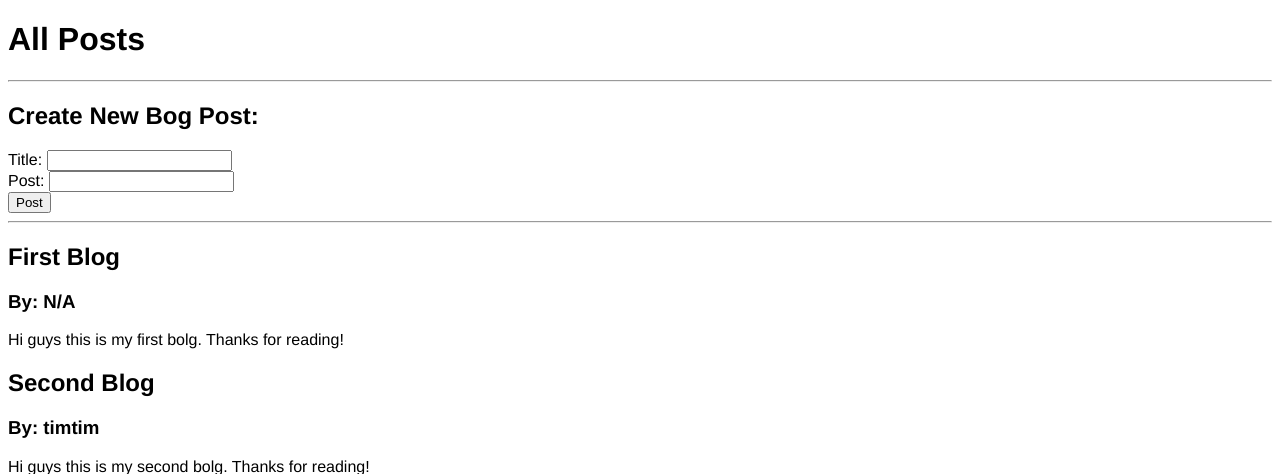
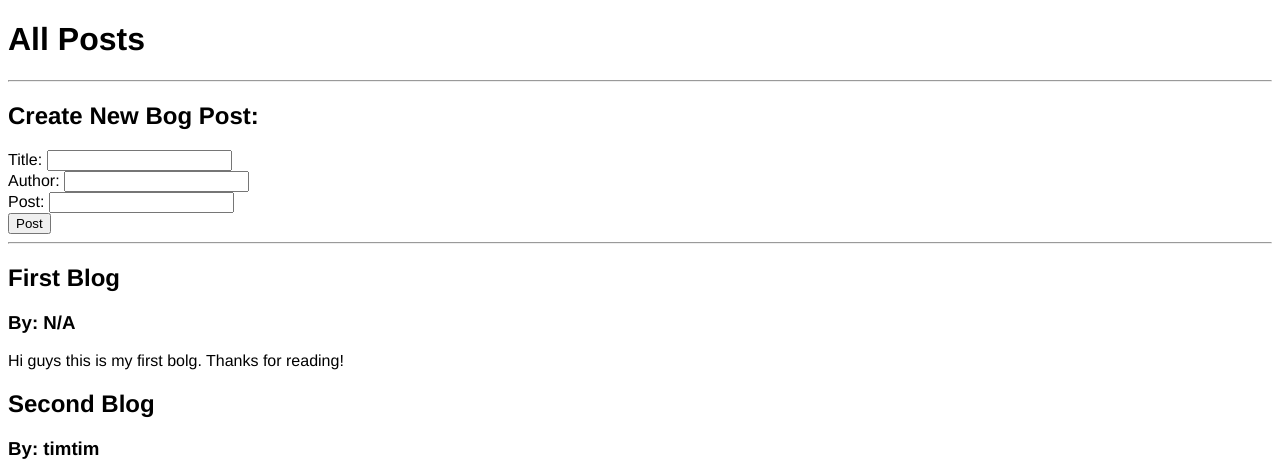
Before and after one commit to SinghHimadri/LearnFlask_BlogPost, a Flask app: page /posts in a window 1280 px wide. Shown: the top 474 px of the page. Run offline with Flask 2, Linux system fonts and the light colour scheme; data comes from the database, SQL or seed files in the repository; both versions use the stored data as it was after the commit.

Commit message:
author added removed hardcode

```diff
--- a/app.py
+++ b/app.py
@@ -26,11 +26,12 @@ def posts():
     if request.method == 'POST':
         post_title = request.form['title']
         post_content = request.form['content']
-        new_post = BlogPost(title=post_title, content=post_content,)
+        post_author = request.form['author']
+        new_post = BlogPost(title=post_title, content=post_content, author =post_author)
         db.session.add(new_post)  # to add for this session
         db.session.commit()  # to permanently add in databse
         all_posts = BlogPost.query.order_by(BlogPost.date_posted).all()
-        return redirect('posts.html')
+        return redirect('/posts')
     else:
         all_posts = BlogPost.query.order_by(BlogPost.date_posted).all()
         return render_template('posts.html', posts=all_posts)
--- a/templates/posts.html
+++ b/templates/posts.html
@@ -11,6 +11,8 @@
     <h2>Create New Bog Post:</h2>
     <form action='/posts' method='POST'>
         Title: <input type='text' name='title' id ='title'>
+        <br>
+        Author: <input type='text' name='author' id ='author'>
         <br>
         Post: <input type='text' name='content' id ='content'>
         <br>
```
Also changed, not shown: posts.db.
